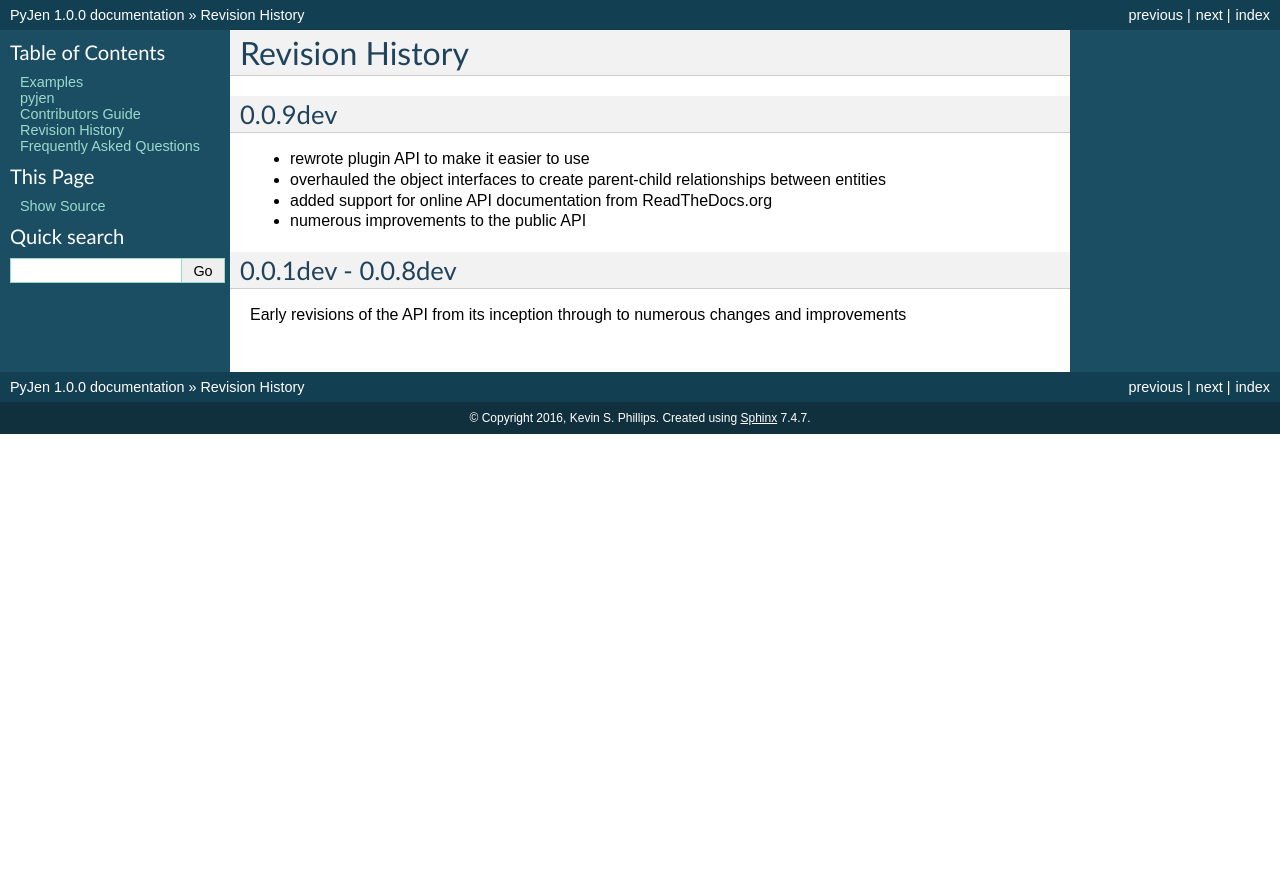
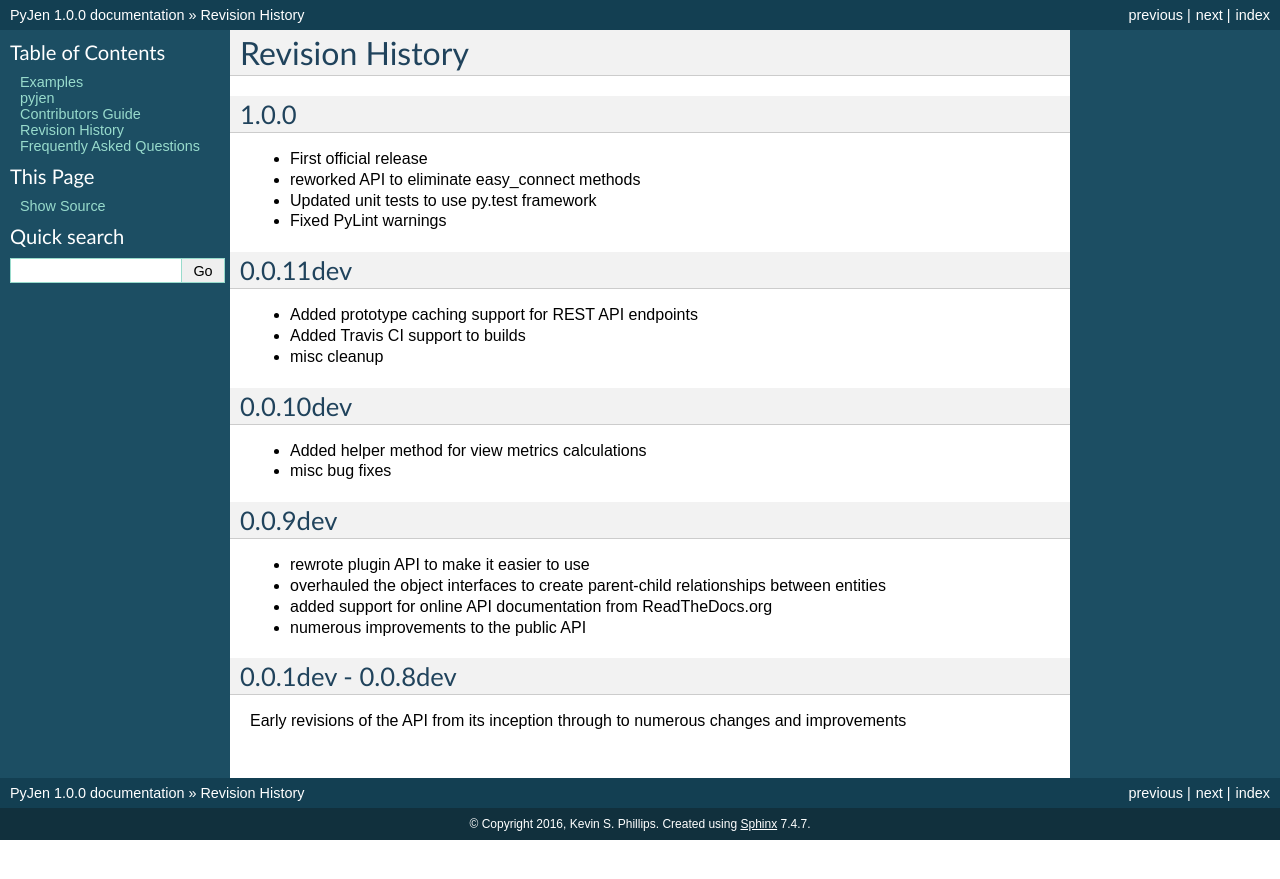
Before and after one commit to TheFriendlyCoder/pyjen, a Sphinx documentation site: the page built from docs/revision_history.rst, in a window 1280 px wide. Shown: the top 879 px of the page. Built offline with Sphinx 7.4.7, drawn with Linux system fonts in a browser that asks for light colours; formulas are drawn with MathJax 3.

Commit message:
updated revision history

```diff
--- a/docs/revision_history.rst
+++ b/docs/revision_history.rst
@@ -2,9 +2,32 @@
 Revision History
 ================
 
---------
+
+------
+1.0.0
+------
+* First official release
+* reworked API to eliminate easy_connect methods
+* Updated unit tests to use py.test framework
+* Fixed PyLint warnings
+
+----------
+0.0.11dev
+----------
+* Added prototype caching support for REST API endpoints
+* Added Travis CI support to builds
+* misc cleanup
+
+----------
+0.0.10dev
+----------
+* Added helper method for view metrics calculations
+* misc bug fixes
+
+
+---------
 0.0.9dev
---------
+---------
 * rewrote plugin API to make it easier to use
 * overhauled the object interfaces to create parent-child relationships between entities
 * added support for online API documentation from ReadTheDocs.org
```
